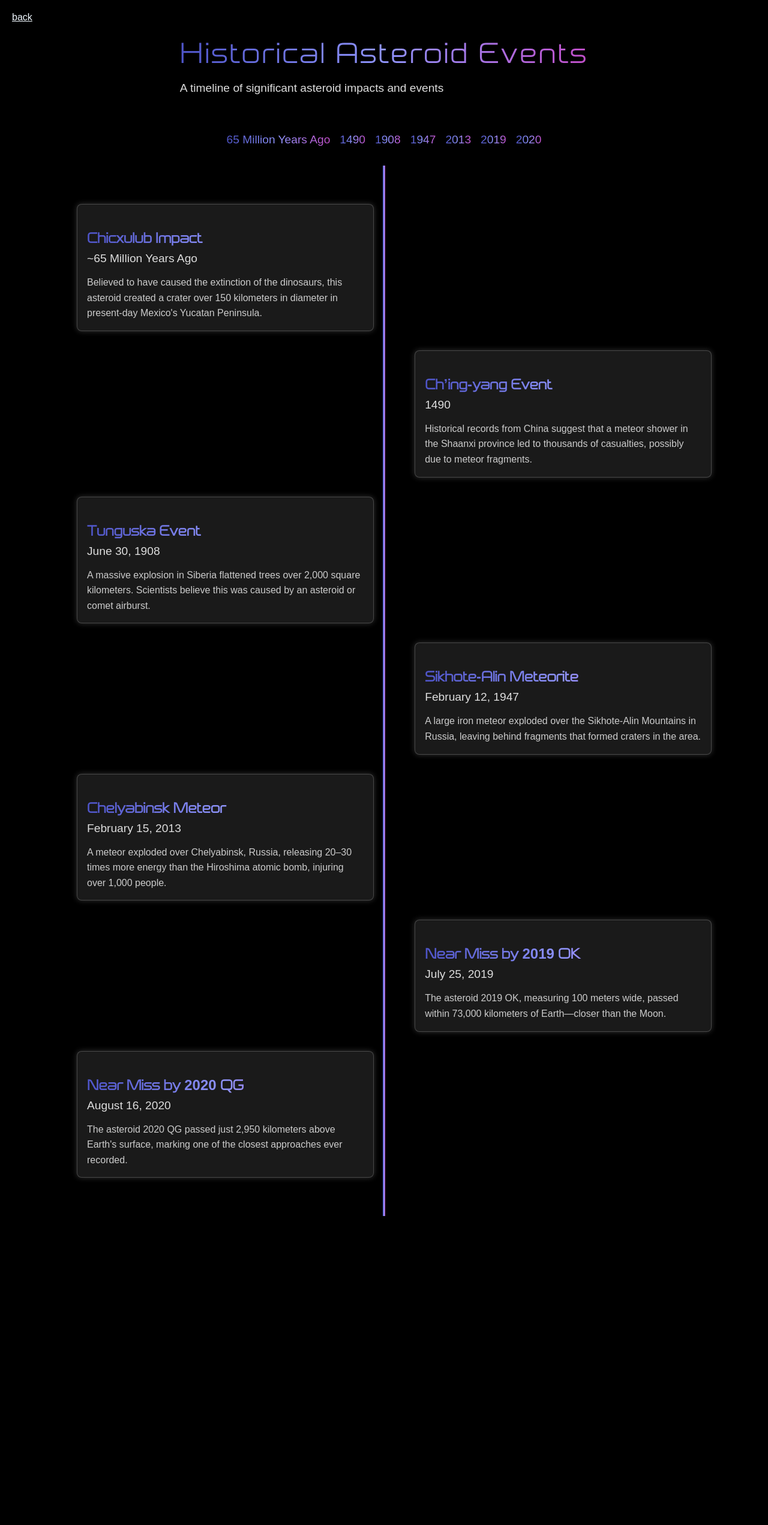
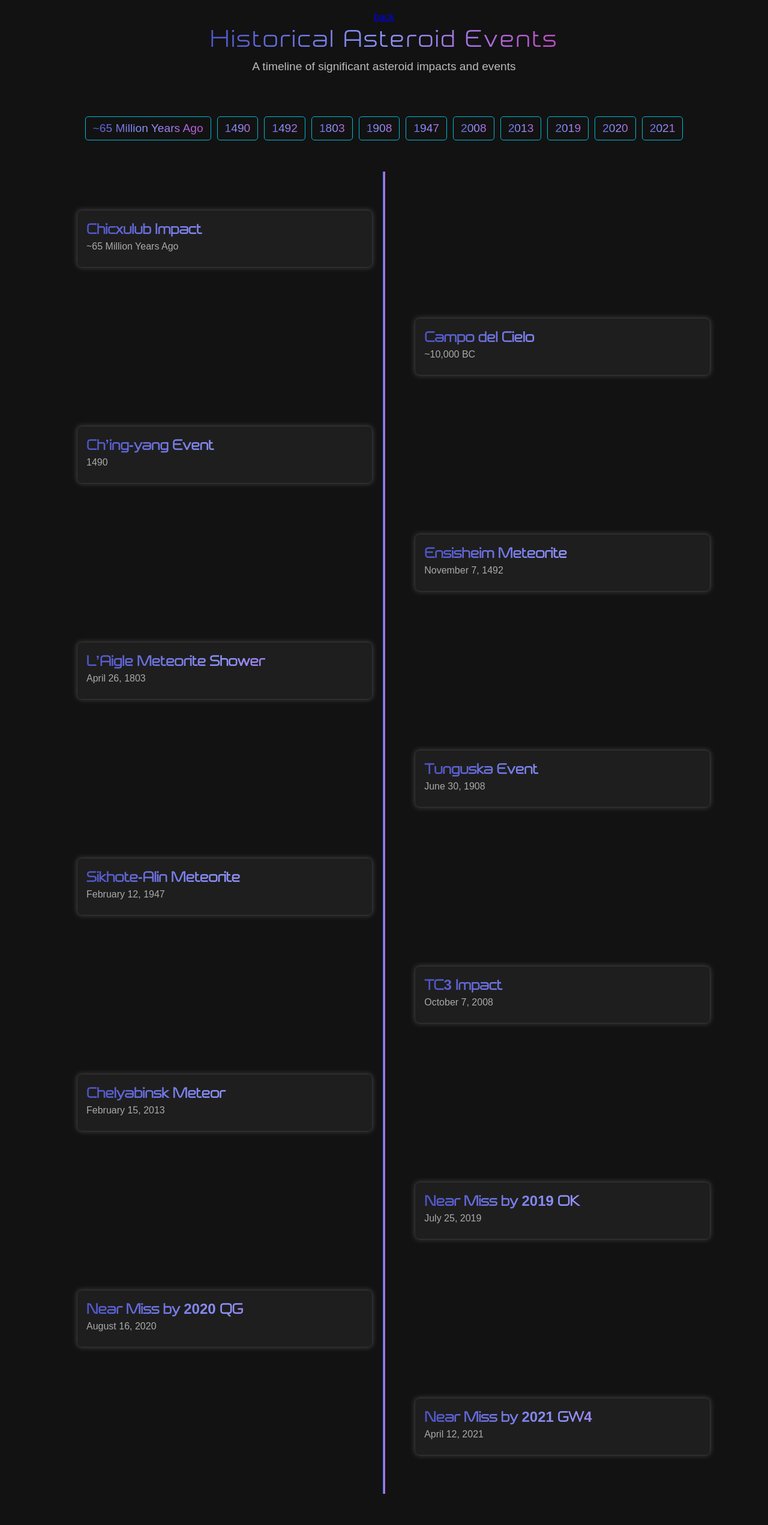
Before and after one commit to BhavanaPanchangam/Galactica, a Flask app: page /events in a window 1280 px wide. Shown: the whole page at 60% size. Before the commit the page ends 2027 px from the top, so only its background shows below. Run offline with Flask 3, Linux system fonts and the light colour scheme.

Commit message:
requiremnts

```diff
--- a/app.py
+++ b/app.py
@@ -54,5 +54,5 @@ def filter_data():
 
     return render_template("dashboard.html", asteroids=filtered)
 
-# if __name__ == "__main__":
-#     app.run(debug=True)
+if __name__ == "__main__":
+    app.run(debug=True)
--- a/static/estyles.css
+++ b/static/estyles.css
@@ -103,16 +94,35 @@ body {
     margin-bottom: 1rem;
 }
 
-.event-description {
-    font-size: 1rem;
-    line-height: 1.6;
-    color: #ccc;
+/* Hover Box */
+.event:hover .hover-box {
+    display: block;
+    opacity: 1;
+    transform: translate(-50%, 0%);
 }
 
+.hover-box {
+    display: none;
+    position: absolute;
+    top: 100%;
+    left: 50%;
+    transform: translate(-50%, -10%);
+    background: rgba(0, 0, 0, 0.8);
+    padding: 1rem;
+    color: white;
+    border-radius: 8px;
+    box-shadow: 0 0 10px rgba(0, 0, 0, 0.5);
+    z-index: 10;
+    width: 90%;
+    text-align: left;
+    transition: opacity 0.3s ease, transform 0.3s ease;
+}
+
+/* Date Links */
 .date-links {
     display: flex;
     justify-content: center;
-    gap: 1rem;
+    gap: 1.5rem;
     margin-bottom: 2rem;
 }
 
--- a/templates/events.html
+++ b/templates/events.html
@@ -5,109 +5,245 @@
   <meta name="viewport" content="width=device-width, initial-scale=1.0">
   <title>Historical Asteroid Events</title>
   <link rel="stylesheet" href="../static/estyles.css">
+  <style>
+    body {
+      font-family: Arial, sans-serif;
+      background-color: #121212;
+      color: #ffffff;
+      margin: 0;
+      padding: 0;
+    }
 
+    .container {
+      text-align: center;
+      padding: 20px;
+    }
+
+    .title {
+      font-size: 2.5rem;
+      margin-bottom: 10px;
+    }
+
+    .sub-title {
+      font-size: 1.2rem;
+      color: #bbbbbb;
+    }
+
+    .date-links {
+      display: flex;
+      justify-content: center;
+      flex-wrap: wrap;
+      margin: 20px 0;
+      gap: 10px;
+    }
+
+    .date-links a {
+      text-decoration: none;
+      color: #00bcd4;
+      padding: 8px 12px;
+      border: 1px solid #00bcd4;
+      border-radius: 5px;
+      transition: background-color 0.3s;
+    }
+
+    .date-links a:hover {
+      background-color: #00bcd4;
+      color: #121212;
+    }
+
+    .timeline-container {
+      padding: 20px;
+    }
+
+    .timeline {
+      display: grid;
+      gap: 20px;
+    }
+
+    .event {
+      background-color: #1e1e1e;
+      border: 1px solid #333;
+      border-radius: 8px;
+      padding: 15px;
+      position: relative;
+      transition: transform 0.3s, box-shadow 0.3s;
+    }
+
+    .event:hover {
+      transform: scale(1.05);
+      box-shadow: 0 4px 15px rgba(0, 188, 212, 0.3);
+    }
+
+    .event-title {
+      font-size: 1.5rem;
+      margin: 0 0 5px;
+    }
+
+    .event-date {
+      color: #aaaaaa;
+      font-size: 1rem;
+      margin-bottom: 10px;
+    }
+
+    .event-details {
+      display: none;
+      position: absolute;
+      top: 100%;
+      left: 50%;
+      transform: translateX(-50%);
+      background-color: #2b2b2b;
+      padding: 15px;
+      border-radius: 8px;
+      width: 90%;
+      max-width: 400px;
+      box-shadow: 0 4px 10px rgba(0, 0, 0, 0.5);
+      z-index: 10;
+    }
+
+    .event:hover .event-details {
+      display: block;
+    }
+  </style>
 </head>
 <body>
-    <div style="padding: 20px;">
-
-        <a href="/" style="color: aliceblue;cursor: pointer;">back</a>
-    </div>
   <div class="container">
-    <div class="data">
-
-        <div class="title">Historical Asteroid Events</div>
-        <div class="sub-title">A timeline of significant asteroid impacts and events</div>
+    <a href="/">back</a>
+    <div style="align-items: center;" class="data">
+      <div class="title">Historical Asteroid Events</div>
+      <div class="sub-title">A timeline of significant asteroid impacts and events</div>
     </div>
   </div>
 
-  <div class="sparkles-wrapper">
-    <!-- Gradients -->
-    <div class="gradient gradient-1"></div>
-    <div class="gradient gradient-2"></div>
-    <div class="gradient gradient-3"></div>
-    <div class="gradient gradient-4"></div>
+  <!-- Date Links -->
+  <div class="date-links">
+    <a href="#event1">~65 Million Years Ago</a>
+    <a href="#event2">1490</a>
+    <a href="#event9">1492</a>
+    <a href="#event10">1803</a>
+    <a href="#event3">1908</a>
+    <a href="#event4">1947</a>
+    <a href="#event11">2008</a>
+    <a href="#event5">2013</a>
+    <a href="#event6">2019</a>
+    <a href="#event7">2020</a>
+    <a href="#event12">2021</a>
   </div>
 
   <div class="timeline-container">
-    <div class="date-links">
-      <a href="#event1">65 Million Years Ago</a>
-      <a href="#event2">1490</a>
-      <a href="#event3">1908</a>
-      <a href="#event4">1947</a>
-      <a href="#event5">2013</a>
-      <a href="#event6">2019</a>
-      <a href="#event7">2020</a>
-    </div>
+    <div class="timeline">
 
-    <div class="timeline">
+      <!-- Event Boxes -->
       <div id="event1" class="event">
         <h3 class="event-title">Chicxulub Impact</h3>
         <div class="event-date">~65 Million Years Ago</div>
-        <div class="event-description">
-          Believed to have caused the extinction of the dinosaurs, this asteroid created a crater over 150 kilometers in diameter in present-day Mexico's Yucatan Peninsula.
+        <div class="event-details">
+          <div class="event-location">Location: Yucatan Peninsula, Mexico</div>
+          <div>Details: The Chicxulub asteroid impact is believed to have caused the mass extinction of the dinosaurs. It created a crater over 150 km in diameter.</div>
+        </div>
+      </div>
+
+      <div id="event8" class="event">
+        <h3 class="event-title">Campo del Cielo</h3>
+        <div class="event-date">~10,000 BC</div>
+        <div class="event-details">
+          <div class="event-location">Location: Argentina</div>
+          <div>Details: An iron meteorite impact created a large field of craters spread over 60 square kilometers, with some craters as deep as 5 meters.</div>
         </div>
       </div>
 
       <div id="event2" class="event">
         <h3 class="event-title">Ch’ing-yang Event</h3>
         <div class="event-date">1490</div>
-        <div class="event-description">
-          Historical records from China suggest that a meteor shower in the Shaanxi province led to thousands of casualties, possibly due to meteor fragments.
+        <div class="event-details">
+          <div class="event-location">Location: Shaanxi Province, China</div>
+          <div>Details: Historical accounts suggest a meteor shower led to thousands of casualties, possibly due to meteor fragments hitting the ground.</div>
+        </div>
+      </div>
+
+      <div id="event9" class="event">
+        <h3 class="event-title">Ensisheim Meteorite</h3>
+        <div class="event-date">November 7, 1492</div>
+        <div class="event-details">
+          <div class="event-location">Location: Ensisheim, Alsace (present-day France)</div>
+          <div>Details: The oldest recorded meteorite in Europe struck a wheat field, weighing 127 kilograms. It was preserved as a historical relic.</div>
+        </div>
+      </div>
+
+      <div id="event10" class="event">
+        <h3 class="event-title">L’Aigle Meteorite Shower</h3>
+        <div class="event-date">April 26, 1803</div>
+        <div class="event-details">
+          <div class="event-location">Location: L’Aigle, France</div>
+          <div>Details: Over 3,000 fragments fell from the sky, helping to establish the extraterrestrial origin of meteorites in scientific studies.</div>
         </div>
       </div>
 
       <div id="event3" class="event">
         <h3 class="event-title">Tunguska Event</h3>
         <div class="event-date">June 30, 1908</div>
-        <div class="event-description">
-          A massive explosion in Siberia flattened trees over 2,000 square kilometers. Scientists believe this was caused by an asteroid or comet airburst.
+        <div class="event-details">
+          <div class="event-location">Location: Tunguska, Siberia, Russia</div>
+          <div>Details: A massive explosion caused by an asteroid or comet flattened 2,000 square kilometers of forest, releasing energy equivalent to a large nuclear bomb.</div>
         </div>
       </div>
 
       <div id="event4" class="event">
         <h3 class="event-title">Sikhote-Alin Meteorite</h3>
         <div class="event-date">February 12, 1947</div>
-        <div class="event-description">
-          A large iron meteor exploded over the Sikhote-Alin Mountains in Russia, leaving behind fragments that formed craters in the area.
+        <div class="event-details">
+          <div class="event-location">Location: Sikhote-Alin Mountains, Russia</div>
+          <div>Details: A large iron meteor exploded over the mountains, leaving behind numerous fragments and creating craters.</div>
+        </div>
+      </div>
+
+      <div id="event11" class="event">
+        <h3 class="event-title">TC3 Impact</h3>
+        <div class="event-date">October 7, 2008</div>
+        <div class="event-details">
+          <div class="event-location">Location: Nubian Desert, Sudan</div>
+          <div>Details: A small asteroid (4 meters in diameter) was detected before entering Earth’s atmosphere and exploded mid-air, with fragments recovered later.</div>
         </div>
       </div>
 
       <div id="event5" class="event">
         <h3 class="event-title">Chelyabinsk Meteor</h3>
         <div class="event-date">February 15, 2013</div>
-        <div class="event-description">
-          A meteor exploded over Chelyabinsk, Russia, releasing 20–30 times more energy than the Hiroshima atomic bomb, injuring over 1,000 people.
+        <div class="event-details">
+          <div class="event-location">Location: Chelyabinsk, Russia</div>
+          <div>Details: The meteor exploded mid-air, releasing energy 20–30 times more powerful than the Hiroshima bomb. Over 1,000 people were injured by the shockwave.</div>
         </div>
       </div>
 
       <div id="event6" class="event">
         <h3 class="event-title">Near Miss by 2019 OK</h3>
         <div class="event-date">July 25, 2019</div>
-        <div class="event-description">
-          The asteroid 2019 OK, measuring 100 meters wide, passed within 73,000 kilometers of Earth—closer than the Moon.
+        <div class="event-details">
+          <div class="event-location">Location: Near-Earth Orbit</div>
+          <div>Details: Asteroid 2019 OK, measuring 100 meters wide, passed within 73,000 kilometers of Earth—closer than the Moon.</div>
         </div>
       </div>
 
       <div id="event7" class="event">
         <h3 class="event-title">Near Miss by 2020 QG</h3>
         <div class="event-date">August 16, 2020</div>
-        <div class="event-description">
-          The asteroid 2020 QG passed just 2,950 kilometers above Earth's surface, marking one of the closest approaches ever recorded.
+        <div class="event-details">
+          <div class="event-location">Location: Near-Earth Orbit</div>
+          <div>Details: Asteroid 2020 QG passed just 2,950 kilometers above Earth’s surface, marking one of the closest recorded asteroid flybys.</div>
         </div>
       </div>
+
+      <div id="event12" class="event">
+        <h3 class="event-title">Near Miss by 2021 GW4</h3>
+        <div class="event-date">April 12, 2021</div>
+        <div class="event-details">
+          <div class="event-location">Location: Near-Earth Orbit</div>
+          <div>Details: Asteroid 2021 GW4 passed within 19,000 kilometers of Earth, making it one of the closest recorded encounters with a small asteroid.</div>
+        </div>
+      </div>
+
     </div>
   </div>
 
-  <script>
-    const links = document.querySelectorAll(".date-links a");
-    links.forEach(link => {
-      link.addEventListener("click", event => {
-        event.preventDefault();
-        const targetId = link.getAttribute("href").substring(1);
-        const targetElement = document.getElementById(targetId);
-        targetElement.scrollIntoView({ behavior: "smooth" });
-      });
-    });
-  </script>
+  <script src="../static/script.js"></script>
 </body>
 </html>
```
Also changed, not shown: other parts of static/estyles.css (+45 -15 lines).
